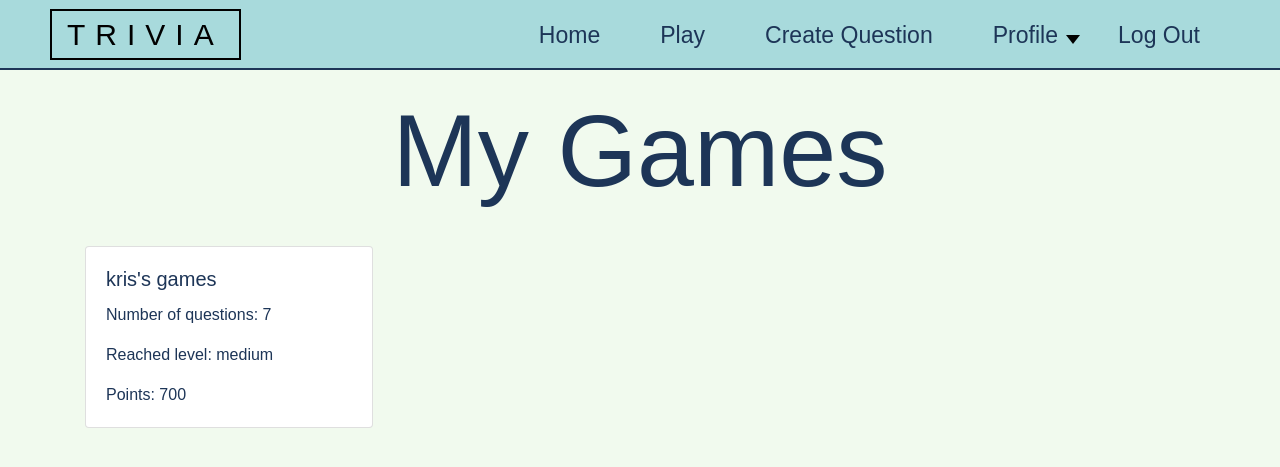
After one commit to KrisCholakov02/SoftUni-Trivia, a Django app: page /games/mine/ in a window 1280 px wide. The commit adds this page. Shown: the top 467 px of the page. Run offline with Django 3.2, Linux system fonts and the light colour scheme; a user stored in the database is signed in; data comes from the database, SQL or seed files in the repository; both versions use the stored data as it was after the commit; some libraries are stand-ins or nearby versions; some web fonts are replaced.

Commit message:
Adding 'My Games'

```diff
--- a/Trivia/urls.py
+++ b/Trivia/urls.py
@@ -21,5 +21,5 @@ urlpatterns = [
     path('accounts/', include('accounts.urls')),
     path('game/', include('game.urls')),
     path('questions/', include('questions.urls')),
-
+    path('games/', include('games.urls')),
 ]
--- a/common/templates/navbar.html
+++ b/common/templates/navbar.html
@@ -12,7 +12,7 @@
             <div class="inside_items">
                 <ul>
                     <li><a href="{% url 'profile-user' user.id %}">Details</a></li>
-                    <li><a href="#">My games</a></li>
+                    <li><a href="{% url 'my-games' %}">My games</a></li>
                     <li><a href="{% url 'my_questions' %}">My questions</a></li>
                 </ul>
             </div>
--- a/game/views.py
+++ b/game/views.py
@@ -6,6 +6,7 @@ import random
 
 from accounts.models import ProfileUser
 from questions.models import Questions, Level
+from games.views import create_game
 
 
 class GameTactics:
@@ -84,6 +85,7 @@ class GameTactics:
         else:
             level = 0
         if level == 0:
+            create_game(request.user, cnt, level, GameTactics.points)
             return render_to_response('end_game.html', {'points': GameTactics.points, 'user': request.user})
         elif correct == '1':
             GameTactics.points += question.level.points
@@ -94,6 +96,7 @@ class GameTactics:
                 if random_number in GameTactics.played_questions_pks:
                     continue
                 elif len(GameTactics.played_questions_pks) == (GameTactics.questions_in_db + 1):
+                    create_game(request.user, cnt, level, GameTactics.points)
                     return render_to_response('end_game.html', {'points': GameTactics.points, 'user': request.user})
                 else:
                     GameTactics.played_questions_pks.append(random_number)
@@ -102,6 +105,7 @@ class GameTactics:
                     random.shuffle(answers)
                     return render_to_response('play_game.html', {'playing_question': question, 'answers': answers, 'user': request.user, 'points': GameTactics.points, 'ff_display': GameTactics.ff_display, 'ra_display': GameTactics.ra_display, 'remove_display': GameTactics.remove_display})
         else:
+            create_game(request.user, cnt, level, GameTactics.points)
             return render_to_response('end_game.html', {'points': GameTactics.points, 'user': request.user})
 
 
--- a/games/models.py
+++ b/games/models.py
@@ -1,14 +1,15 @@
+from django.contrib.auth.models import User
 from django.db import models
 from django.core.validators import MinValueValidator, MaxLengthValidator, MaxValueValidator
 
-from accounts.models import ProfileUser
 from questions.models import Level
 
 
 class PlayedGames(models.Model):
-    player = models.ForeignKey(ProfileUser, on_delete=models.CASCADE)
-    number_of_questions = models.PositiveIntegerField(validators=[MinValueValidator(0), MaxValueValidator(30)], default=0)
+    player = models.ForeignKey(User, on_delete=models.CASCADE)
+    number_of_questions = models.PositiveIntegerField(validators=[MinValueValidator(0), MaxValueValidator(15)], default=0)
     last_level = models.ForeignKey(Level, on_delete=models.CASCADE, blank=False)
+    points = models.PositiveIntegerField(default=0)
 
     def __str__(self):
-        return f"Player:{self.player.name} answered {self.number_of_questions} questions and the game ended on {self.last_level.name} leve."
+        return f"Player:{self.player.username} answered {self.number_of_questions} questions and the game ended on {self.last_level.name} leve."
--- /dev/null
+++ b/games/templates/my_games_list.html
@@ -0,0 +1,19 @@
+{% extends 'index.html' %}
+{% block 'body' %}
+
+<div class="row" style="z-index: 0;">
+    <h1 style="font-size: 8vw; width: 50%; margin-left: 25%; text-align: center;">My Games</h1>
+    {% for g in games %}
+    <div class="col-lg-4">
+        <div class="card" style="width: 18rem; margin-top: 2vw">
+            <div class="card-body">
+                <h5 class="card-title">{{g.player.username}}'s games</h5>
+                <p class="card-text">Number of questions: {{g.number_of_questions}}</p>
+                <p class="card-text">Reached level: {{g.last_level}}</p>
+                <p class="card-text">Points: {{g.points}}</p>
+            </div>
+        </div>
+    </div>
+    {% endfor %}
+</div>
+{% endblock %}
--- /dev/null
+++ b/games/urls.py
@@ -0,0 +1,7 @@
+from django.urls import path
+
+from . import views
+
+urlpatterns = [
+    path('mine/', views.UserGamesList.as_view(), name='my-games'),
+]
--- /dev/null
+++ b/games/views.py
@@ -0,0 +1,24 @@
+from django.contrib.auth.mixins import LoginRequiredMixin
+from django.contrib.auth.models import User
+from django.views import generic
+
+from .models import PlayedGames
+
+
+def create_game(user, number_of_questions, last_level, points):
+    played_game = PlayedGames.objects.create(player=user, number_of_questions=number_of_questions, last_level=last_level, points=points)
+
+
+class UserGamesList(LoginRequiredMixin, generic.ListView):
+    model = PlayedGames
+    template_name = 'my_games_list.html'
+    context_object_name = 'games'
+
+    def get_queryset(self):
+        player_id = int(self.request.user.id)
+        try:
+            player = User.objects.all().filter(pk=player_id)[0]
+            games = PlayedGames.objects.all().filter(player=player)
+            return games
+        except:
+            return []
```
Also changed, not shown: db.sqlite3.
